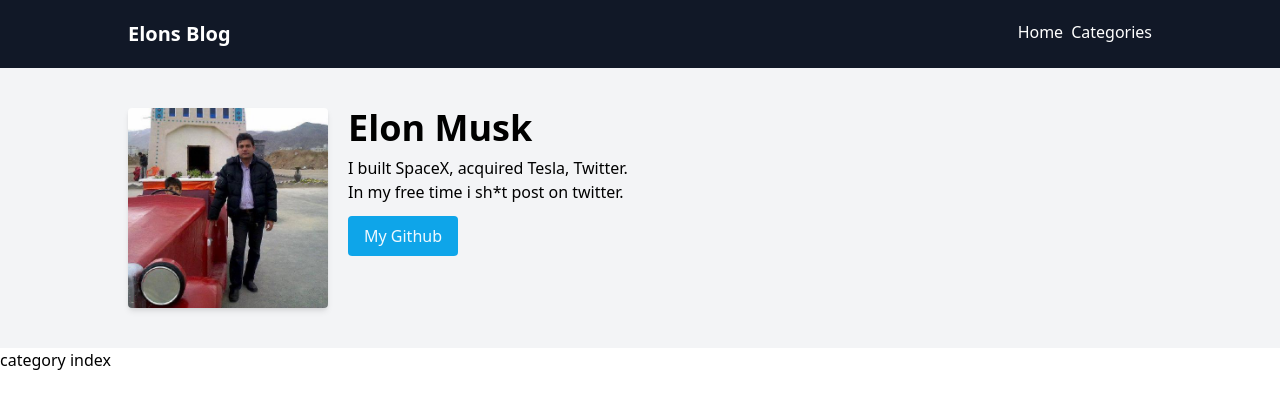
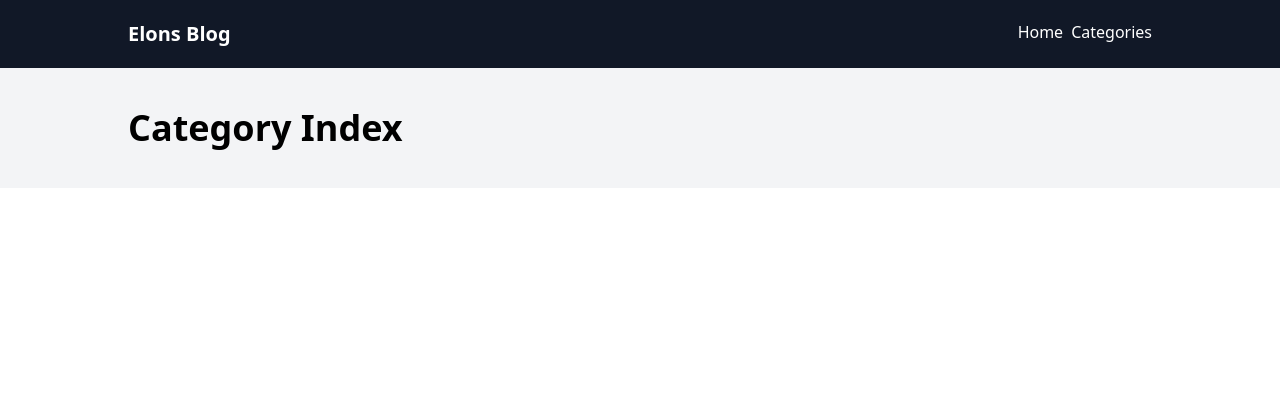
Before and after one commit to saeed51100/nuxt-raiatec-restapi, a Nuxt app: page /categories in a window 1280 px wide. Shown: the top 408 px of the page. Built offline with nearby package versions, Linux system fonts and the light colour scheme.

Commit message:
edare 1402/02/20 09:04 1:01:57

```diff
--- a/components/Page/Header.vue
+++ b/components/Page/Header.vue
@@ -1,23 +1,14 @@
-<script lang="ts" setup></script>
+<script lang="ts" setup>
+defineProps<{
+  title?: string;
+}>();
+</script>
 
 <template>
   <section class="hero bg-gray-100 py-10">
     <div class="container flex item-center">
-      <!--        Image -->
-      <div class="w-[200px] relative h-[200px] mr-5 rounded overflow-hidden shadow-md">
-        <img src="~assets/img/42565948.jpg"
-             class="w-full h-full absolute object-cover">
-      </div>
-      <!--      Header text-->
-      <div>
-        <h1 class="text-4xl font-bold mb-2">Elon Musk</h1>
-        <p class="mb-3">I built SpaceX, acquired Tesla, Twitter.<br/>
-          In my free time i sh*t post on twitter.
-        </p>
-        <a class="btn bg-sky-500 text-sky-50 py-2 px-4 rounded inline-block hover:bg-sky-600 duration-200"
-           href="https://github.com/saeed51100">My Github
-        </a>
-      </div>
+      <h1 class="text-4xl font-bold">{{ title }}</h1>
+      <slot/>
     </div>
   </section>
 </template>
--- a/pages/categories/index.vue
+++ b/pages/categories/index.vue
@@ -3,6 +3,5 @@
 </script>
 
 <template>
-  <PageHeader />
-  <h1>category index</h1>
+  <PageHeader title="Category Index"/>
 </template>
--- a/pages/index.vue
+++ b/pages/index.vue
@@ -3,7 +3,23 @@
 
 <template>
   <main>
-    <PageHeader />
+    <PageHeader >
+      <!--        Image -->
+      <div class="w-[200px] relative h-[200px] mr-5 rounded overflow-hidden shadow-md">
+        <img src="~assets/img/42565948.jpg"
+             class="w-full h-full absolute object-cover">
+      </div>
+      <!--      Header text-->
+      <div>
+        <h1 class="text-4xl font-bold mb-2">Elon Musk</h1>
+        <p class="mb-3">I built SpaceX, acquired Tesla, Twitter.<br/>
+          In my free time i sh*t post on twitter.
+        </p>
+        <a class="btn bg-sky-500 text-sky-50 py-2 px-4 rounded inline-block hover:bg-sky-600 duration-200"
+           href="https://github.com/saeed51100">My Github
+        </a>
+      </div>
+    </PageHeader>
   </main>
   <h1>Index File</h1>
 </template>
```
